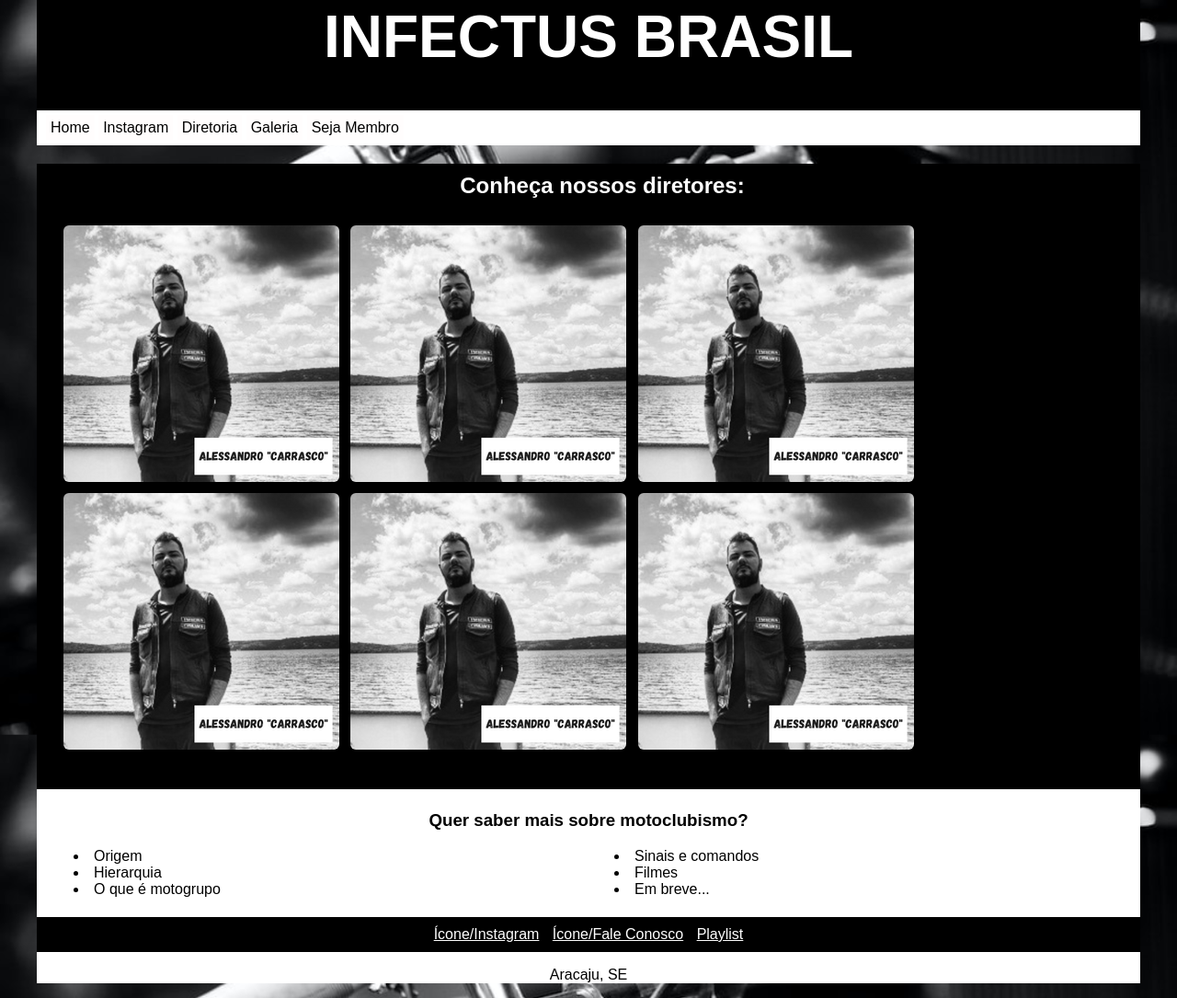
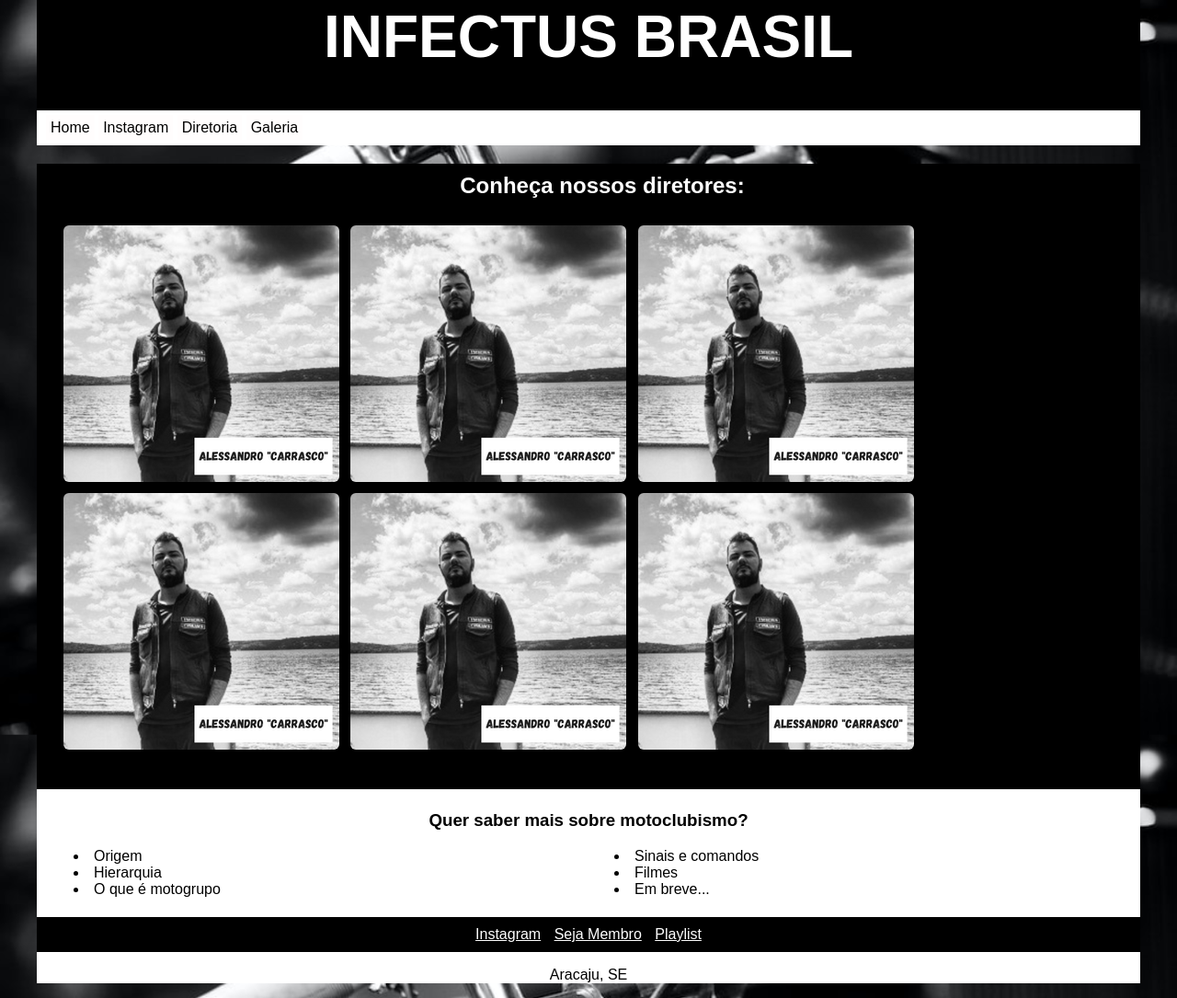
Before and after one commit to Infectus-Brasil/infectusbrasil, a plain HTML site: page diretoria.html in a window 1280 px wide. Shown: the part 55-1140 px from the top of the page at 92% size. Drawn offline with Linux system fonts and the light colour scheme.

Commit message:
Add files via upload

```diff
--- a/diretoria.html
+++ b/diretoria.html
@@ -17,7 +17,6 @@
             <a href="https://www.instagram.com/infectusmc/" target="_blank">Instagram</a>
             <a href="diretoria.html">Diretoria</a>
             <a href="#">Galeria</a>
-            <a href="#">Seja Membro</a>
         </nav>
     </header>
     <main>
@@ -53,7 +52,7 @@
     </aside>
     <footer>
         <div id="linkfooter">
-            <a href="#">Ícone/Instagram</a> <a href="#">Ícone/Fale Conosco</a> <a href="#">Playlist</a>
+            <a href="#">Instagram</a> <a href="#">Seja Membro</a> <a href="#">Playlist</a>
         </div>
         <p>
             Aracaju, SE
```
Also changed, not shown: index.html (+1 -2 lines).
